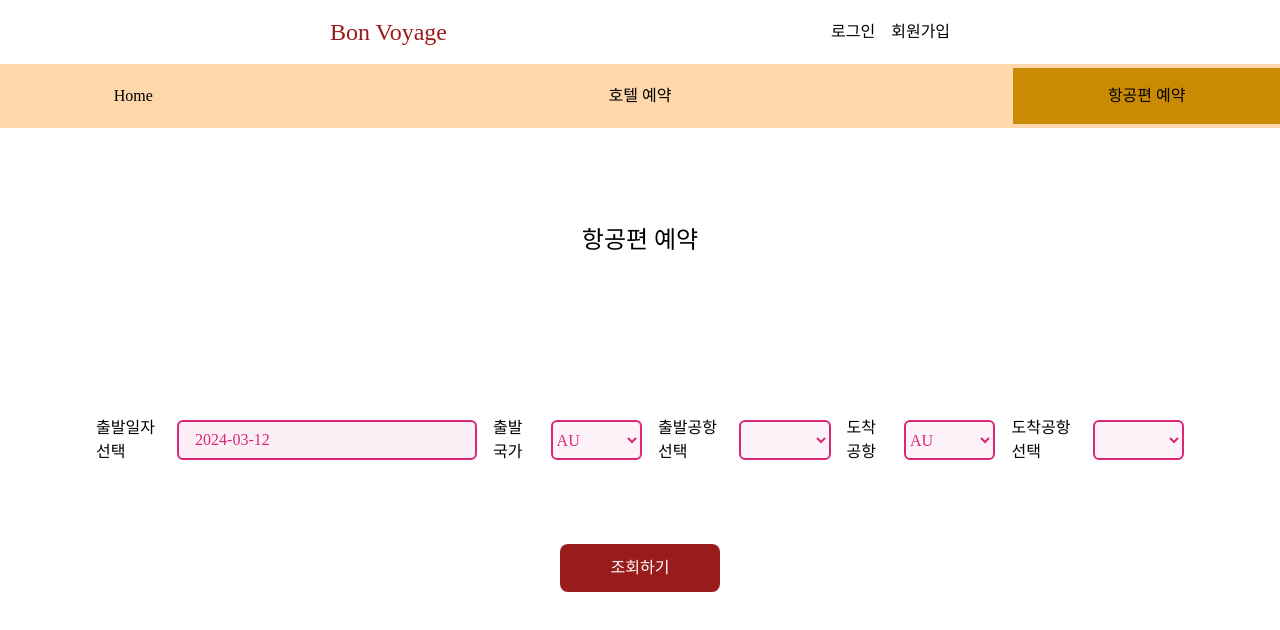
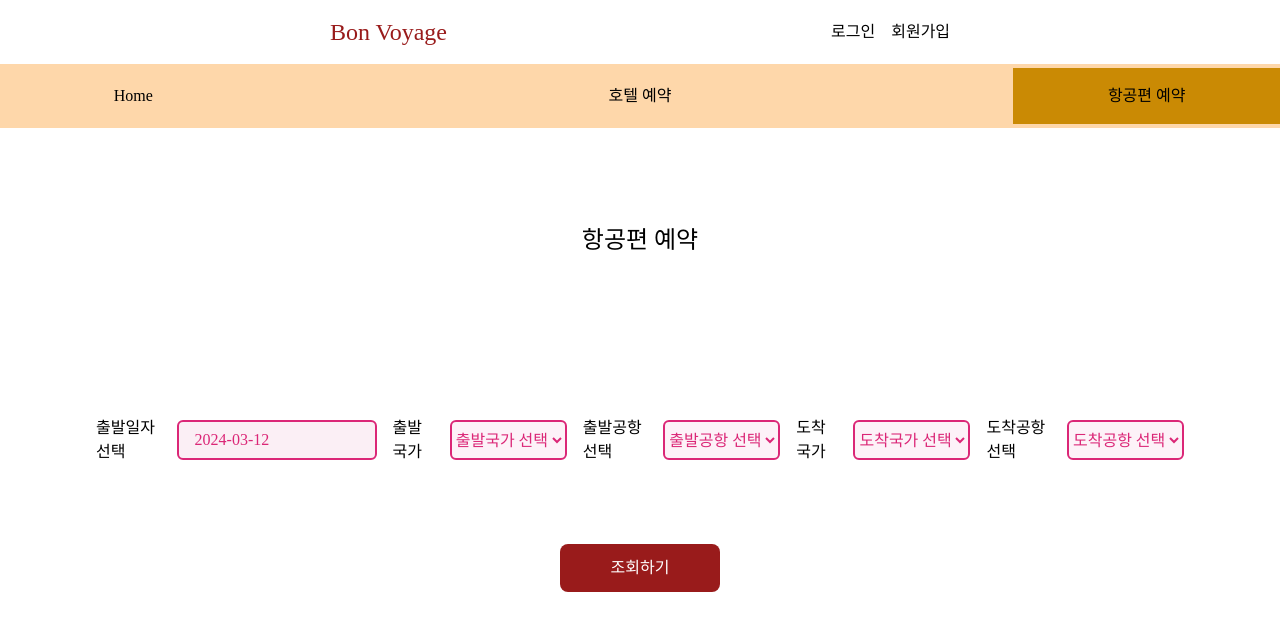
Before and after one commit to lemonade4813/travel-next-app, a Next.js app: page /flight in a window 1280 px wide. Shown: the top 630 px of the page. Built offline with nearby package versions, Linux system fonts and the light colour scheme; a web font is replaced by a local one.

Commit message:
feat : date를 string 타입으로 변환 함수 구현

```diff
--- a/src/app/flight/page.tsx
+++ b/src/app/flight/page.tsx
@@ -8,6 +8,7 @@ import styles from '../../scss/DatePicker.module.scss'
 import 'react-datepicker/dist/react-datepicker.css';
 import { ko } from "date-fns/locale";
 import { iataCode } from "../util/iataCode";
+import { getNowDate } from "../util/getNowDate";
 
 // const flightCallUrl = `https://test.api.amadeus.com/v2/shopping/flight-offers?originLocationCode=SYD&destinationLocationCode=BKK&departureDate=2024-04-01&adults=1&nonStop=false&max=250`
 
@@ -15,20 +16,24 @@ export default function Flight(){
 
 
 
+    const [date, setDate ] = useState< Date | null>(new Date());
+
     const [departCountry, setDepartCountry] = useState('')
-    const [departAirport, setDepartAirport] = useState('')
+    const [departAirport, setDepartAirport] = useState('BKK')
     const [arriveCountry, setArriveCountry] = useState('')
-    const [arriveAirport, setArriveAirport] = useState('')
+    const [arriveAirport, setArriveAirport] = useState('SYD')
 
-    const flightCallUrl = `https://test.api.amadeus.com/v2/shopping/flight-offers?originLocationCode=${departAirport}&destinationLocationCode=${arriveAirport}&departureDate=2024-04-01&adults=1&nonStop=false&max=250`
+    const flightCallUrl = `https://test.api.amadeus.com/v2/shopping/flight-offers?originLocationCode=${departAirport}&destinationLocationCode=${arriveAirport}&departureDate=${getNowDate(date)}&adults=1&nonStop=false&max=250`
+
+
+    console.log(departCountry)
+    console.log(flightCallUrl)
+
+    const {data : flightList , isLoading, error, refetch} = useFetch(flightCallUrl)
 
 
 
-    console.log(flightCallUrl)
 
-    const {data : flightList , isLoading, error} = useFetch(flightCallUrl)
-
-    const [date, setDate ] = useState< Date | null>(new Date());
 
     return(
         <div className="flex min-h-screen flex-col items-center p-24">
@@ -46,32 +51,36 @@ export default function Flight(){
                 <select
                     className={`bg-pink-50 border-2 border-pink-600 text-pink-600 rounded-md h-10 w-32`}
                     onChange={(e) => setDepartCountry(e.target.value)}>
+                        <option value="">출발국가 선택</option>
                     {iataCode.map((list) =>
-                        <option>{list.country}</option>
+                        <option value={list.country}>{list.country}</option>
                     )}
                 </select>
                 <p>출발공항 선택</p>
                 <select
                     className={`bg-pink-50 border-2 border-pink-600 text-pink-600 rounded-md h-10 w-32`}
                     onChange={(e) => setDepartAirport(e.target.value)}>
+                        <option value="">출발공항 선택</option>
                     {iataCode.find((list) => list.country === departCountry)?.airport.map((a) =>
-                        <option>{a}</option>
+                        <option value={a}>{a}</option>
                     )}
                 </select>
-                <p>도착공항</p>
+                <p>도착국가</p>
                 <select
                     className={`bg-pink-50 border-2 border-pink-600 text-pink-600 rounded-md h-10 w-32`}
                     onChange={(e) => setArriveCountry(e.target.value)}>
+                        <option value="">도착국가 선택</option>
                     {iataCode.map((list) =>
-                        <option>{list.country}</option>
+                        <option value={list.country}>{list.country}</option>
                     )}
                 </select>
                 <p>도착공항 선택</p>
                 <select
                     className={`bg-pink-50 border-2 border-pink-600 text-pink-600 rounded-md h-10 w-32`}
                     onChange={(e) => setArriveAirport(e.target.value)}>
+                        <option value="">도착공항 선택</option>
                     {iataCode.find((list) => list.country === arriveCountry)?.airport.map((a) =>
-                        <option>{a}</option>
+                        <option value={a}>{a}</option>
                     )}
                 </select>
             </div>
--- a/src/app/util/common.ts
+++ b/src/app/util/common.ts
@@ -111,5 +111,9 @@ export const getAmadeusAccessToken = async () : Promise<void> => {
       };
     }, [url]);
 
-    return { data, isLoading, error };
+    const refetch = async () => {
+      fetchData(url);
+    };
+
+    return { data, isLoading, error, refetch };
   };
--- /dev/null
+++ b/src/app/util/getNowDate.ts
@@ -0,0 +1,11 @@
+export const getNowDate = (date : Date) => {
+
+
+    const year = date.getFullYear();
+    const month = ((date.getMonth() + 1) < 10) ? "0" + (date.getMonth() + 1) :date.getMonth() + 1;
+    const day = (date.getDate() < 10) ? "0" + date.getDate() : date.getDate();
+
+    return `${year}-${month}-${day}`
+
+
+}
--- a/src/scss/DatePicker.module.scss
+++ b/src/scss/DatePicker.module.scss
@@ -15,7 +15,7 @@
 .react-datepicker{
 
     padding : 16px;
-    width : 300px;
+    width : 200px;
     background-color: #FBEFF5;
 
     .react-datepicker__month-container {
```
